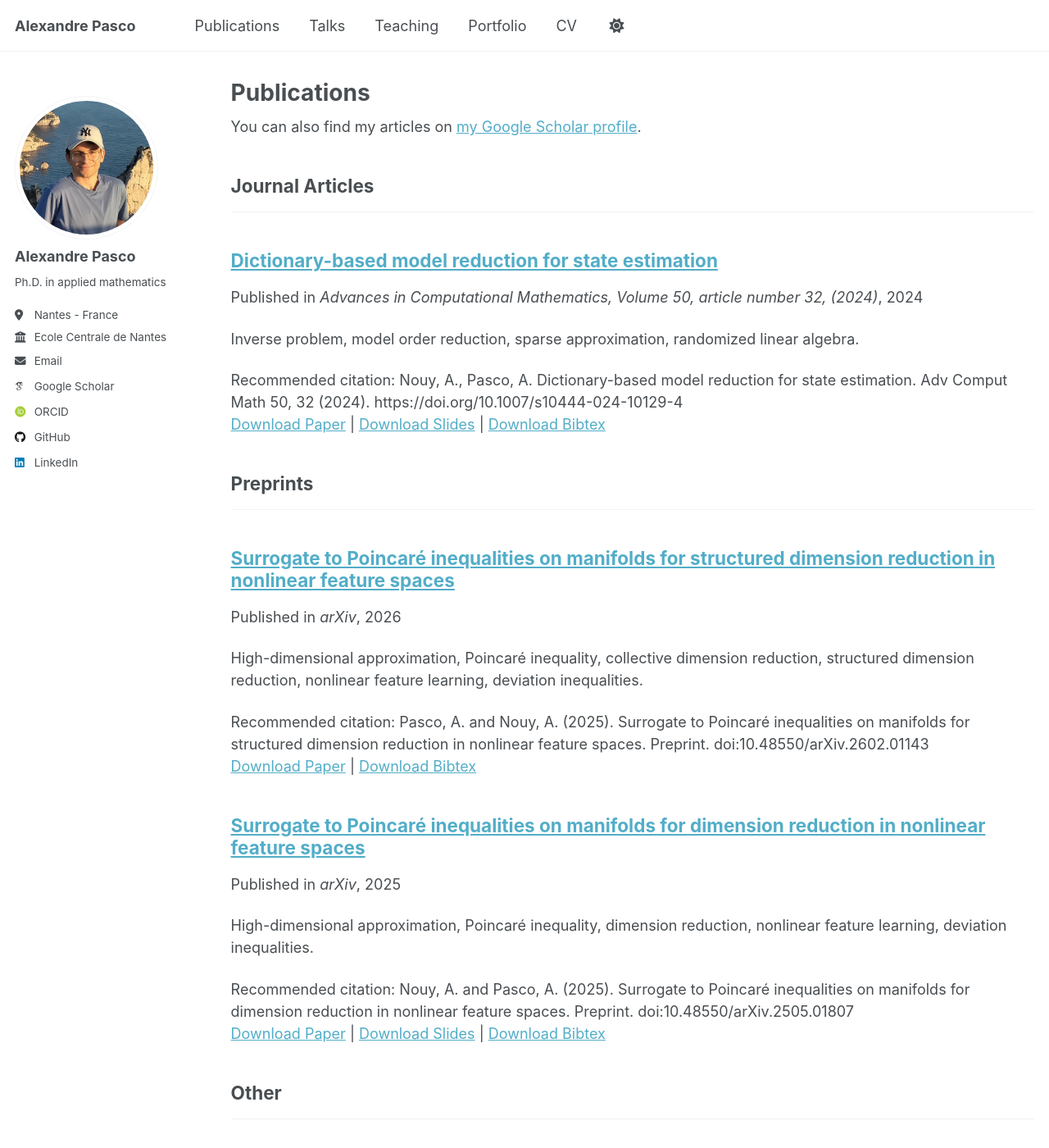
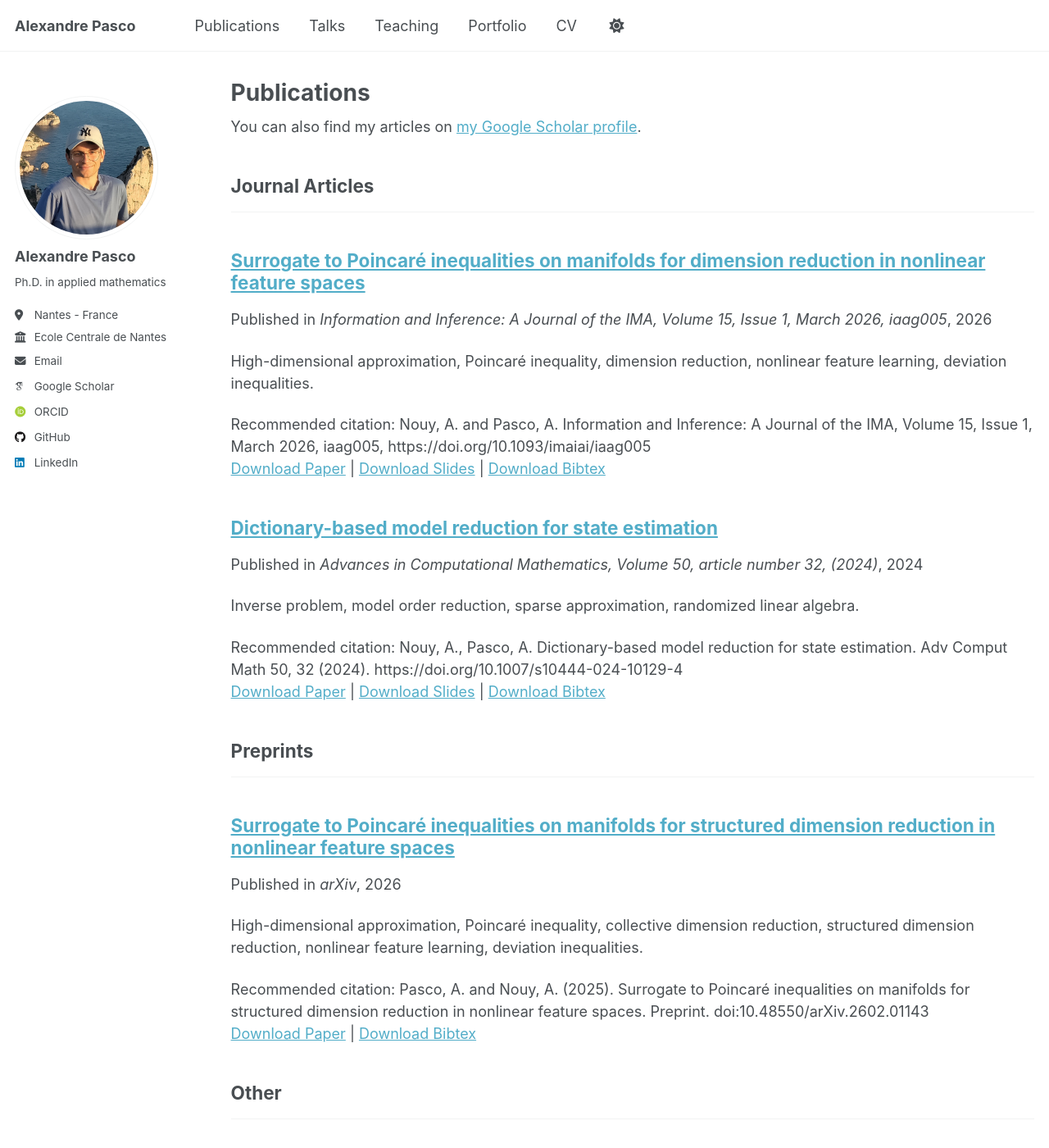
Before and after one commit to alexandre-pasco/alexandre-pasco.github.io, a Jekyll site: the page built from _pages/publications.html, in a window 1280 px wide and 1400 px high. Shown: the whole window at 82% size. Built offline with Jekyll 4.4.1, drawn with Linux system fonts in a browser that asks for light colours; some web fonts are replaced.

Commit message:
update: publication of the paper

```diff
--- a/_publications/2025-05-23-surrogate-poincare-nonlinear-features.md
+++ b/_publications/2026-03-16-surrogate-poincare-nonlinear-features.md
@@ -1,15 +1,15 @@
 ---
-title: "Surrogate to Poincaré inequalities on manifolds for dimension reduction in nonlinear feature spaces"
+title: 'Surrogate to Poincaré inequalities on manifolds for dimension reduction in nonlinear feature spaces'
 collection: publications
-category: preprints
-permalink: /publication/2025-05-23-surrogate-poincare-nonlinear-features
+category: manuscripts
+permalink: /publication/2026-03-16-surrogate-poincare-nonlinear-features
 excerpt: 'High-dimensional approximation, Poincaré inequality, dimension reduction, nonlinear feature learning, deviation inequalities.'
-date: 2025-05-23
-venue: "arXiv"
-slidesurl: 'https://alexandre-pasco.github.io/files/publications/2025-05-23-surrogate-poincare-nonlinear-features/slides.pdf'
+date: 2026-03-16
+venue: 'Information and Inference: A Journal of the IMA, Volume 15, Issue 1, March 2026, iaag005'
+slidesurl: 'https://alexandre-pasco.github.io/files/publications/22026-03-16-surrogate-poincare-nonlinear-features/slides.pdf'
 paperurl: 'https://arxiv.org/abs/2505.01807'
-bibtexurl: 'https://alexandre-pasco.github.io/files/publications/2025-05-23-surrogate-poincare-nonlinear-features/citation.bib'
-citation: 'Nouy, A. and Pasco, A. (2025). Surrogate to Poincaré inequalities on manifolds for dimension reduction in nonlinear feature spaces. Preprint. doi:10.48550/arXiv.2505.01807'
+bibtexurl: 'https://alexandre-pasco.github.io/files/publications/2026-03-16-surrogate-poincare-nonlinear-features/citation.bib'
+citation: 'Nouy, A. and Pasco, A. Information and Inference: A Journal of the IMA, Volume 15, Issue 1, March 2026, iaag005, https://doi.org/10.1093/imaiai/iaag005'
 ---
 
 
--- a/files/publications/2025-05-23-surrogate-poincare-nonlinear-features/citation.bib
+++ /dev/null
@@ -1,8 +0,0 @@
-@misc{nouySurrogatePoincareInequalities2025,
-  title = {Surrogate to {{Poincar{\'e}}} Inequalities on Manifolds for Dimension Reduction in Nonlinear Feature Spaces},
-  author = {Nouy, Anthony and Pasco, Alexandre},
-  year = {2025},
-  publisher = {arXiv},
-  doi = {10.48550/ARXIV.2505.01807},
-  copyright = {arXiv.org perpetual, non-exclusive license}
-}
--- /dev/null
+++ b/files/publications/2026-03-16-surrogate-poincare-nonlinear-features/citation.bib
@@ -0,0 +1,13 @@
+@article{nouySurrogatePoincareInequalities2026,
+  title = {Surrogate to {{Poincar\'e}} Inequalities on Manifolds for Dimension Reduction in Nonlinear Feature Spaces},
+  author = {Nouy, Anthony and Pasco, Alexandre},
+  year = 2026,
+  month = mar,
+  journal = {Information and Inference: A Journal of the IMA},
+  volume = {15},
+  number = {1},
+  eprint = {https://academic.oup.com/imaiai/article-pdf/15/1/iaag005/67371101/iaag005.pdf},
+  pages = {iaag005},
+  issn = {2049-8772},
+  doi = {10.1093/imaiai/iaag005}
+}
```
Also changed, not shown: 2 other files.
